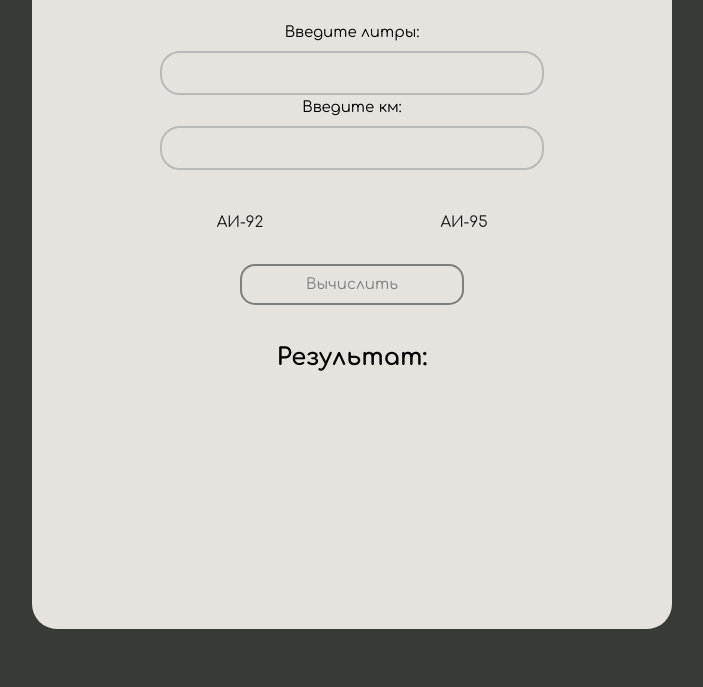
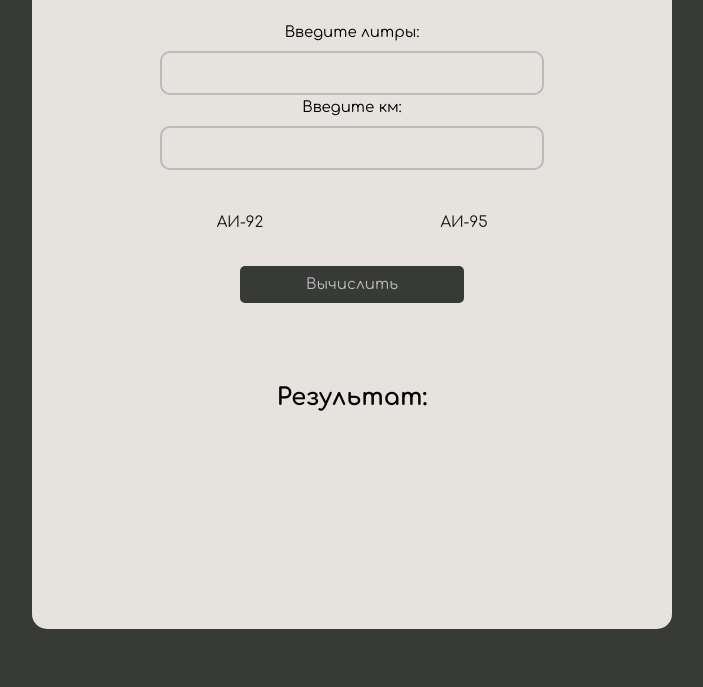
Before and after one commit to pomidop4uk/CalcucateFill, a plain HTML site: page index.html in a window 1280 px wide. Shown: the part 113-800 px from the top of the page, without its empty margins (288-991 px from the left). Drawn offline with Linux system fonts and the light colour scheme.

Commit message:
change desing 2.0

```diff
--- a/index.html
+++ b/index.html
@@ -32,7 +32,11 @@
             <button class="btn1C" ><p id="btnChoose2">АИ-95</p></button>
         </div>
         <div class="result">
-            <button class="btn1C" id="btn"><p>Вычислить</p></button>
+            <div class="btncenter">
+                <button class="btn1C" id="btn"><p>Вычислить</p></button>
+
+            </div>
+
             <h4>Результат:</h4>
             <p id="result" class="result1C"></p>
             <p id="price" class="result1C"></p>
--- a/style.css
+++ b/style.css
@@ -22,7 +22,7 @@ body {
     background: #E6E2DD;
     width: 50%;
     height: 90%;
-    border-radius: 25px;
+    border-radius: 15px;
     padding-bottom: 10px;
 }
 .all p {
@@ -41,7 +41,7 @@ body {
 }
 /* Центрирую окошки, убираю изначальную стилистику бордера */
 .first, .second, input {
-    border-radius: 20px;
+    border-radius: 10px;
     border-style: none;
     height: 25px;
 }
@@ -71,7 +71,7 @@ div h4, button p {
 .btn1C p {
     margin: auto;
     font-size: 15px;
-    border-radius: 20px;
+    border-radius: 5px;
 }
 /* Изменение цвета кнопки, при наведении */
 .btn1C:hover{
@@ -124,12 +124,10 @@ input::-webkit-inner-spin-button {
     padding: 0;
 }
 #btn p{
-    color: grey;
-    border: 2px solid rgb(126, 126, 126);
-    border-radius: 15px;
+    color: rgb(188, 188, 188);
     padding: 10px;
+    background: #373A36;
 }
-
 .third {
     display: flex;
     margin-left: 20px;
@@ -138,6 +136,9 @@ input::-webkit-inner-spin-button {
 }
 h4 {
     padding: 20px
+}
+#price {
+    padding-bottom: 10px;
 }
 
 /* Адаптивная верстка, увеличение объектов для мобильных телефонов */
@@ -158,7 +159,6 @@ h4 {
         height: 30px;
         width: 40%;
     }
-
     body {
         text-align: center;
     }
```
